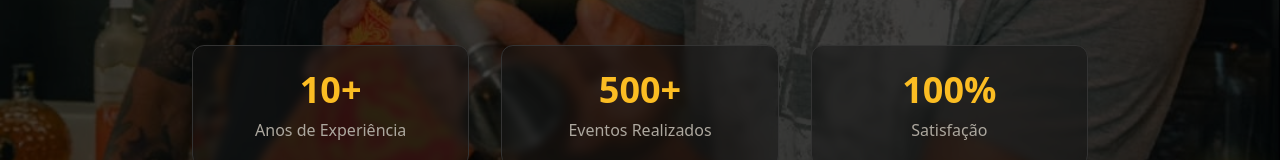
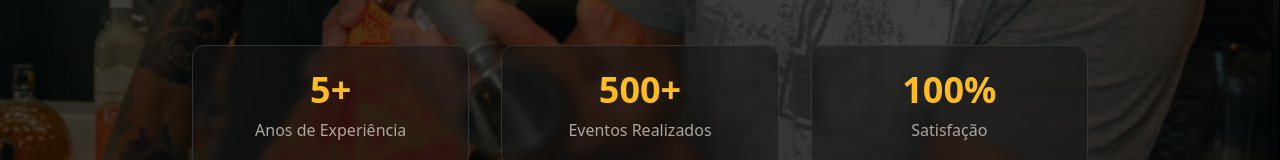
Before and after one commit to hhenriquefariassantos87-glitch/abs-bartender-site, a React (Vite) app: page / in a window 1280 px wide. Shown: the part 480-640 px from the top of the page. Built offline with nearby package versions, Linux system fonts and the light colour scheme; the HTML template or start-up script is replaced by a standard one.

Commit message:
Preceding changes

```diff
--- a/src/components/Hero.tsx
+++ b/src/components/Hero.tsx
@@ -3,7 +3,7 @@ import heroBackground from "@/assets/hero-background-novo.jpg";
 
 const Hero = () => {
   const stats = [
-    { value: "10+", label: "Anos de Experiência" },
+    { value: "5+", label: "Anos de Experiência" },
     { value: "500+", label: "Eventos Realizados" },
     { value: "100%", label: "Satisfação" },
   ];
```
